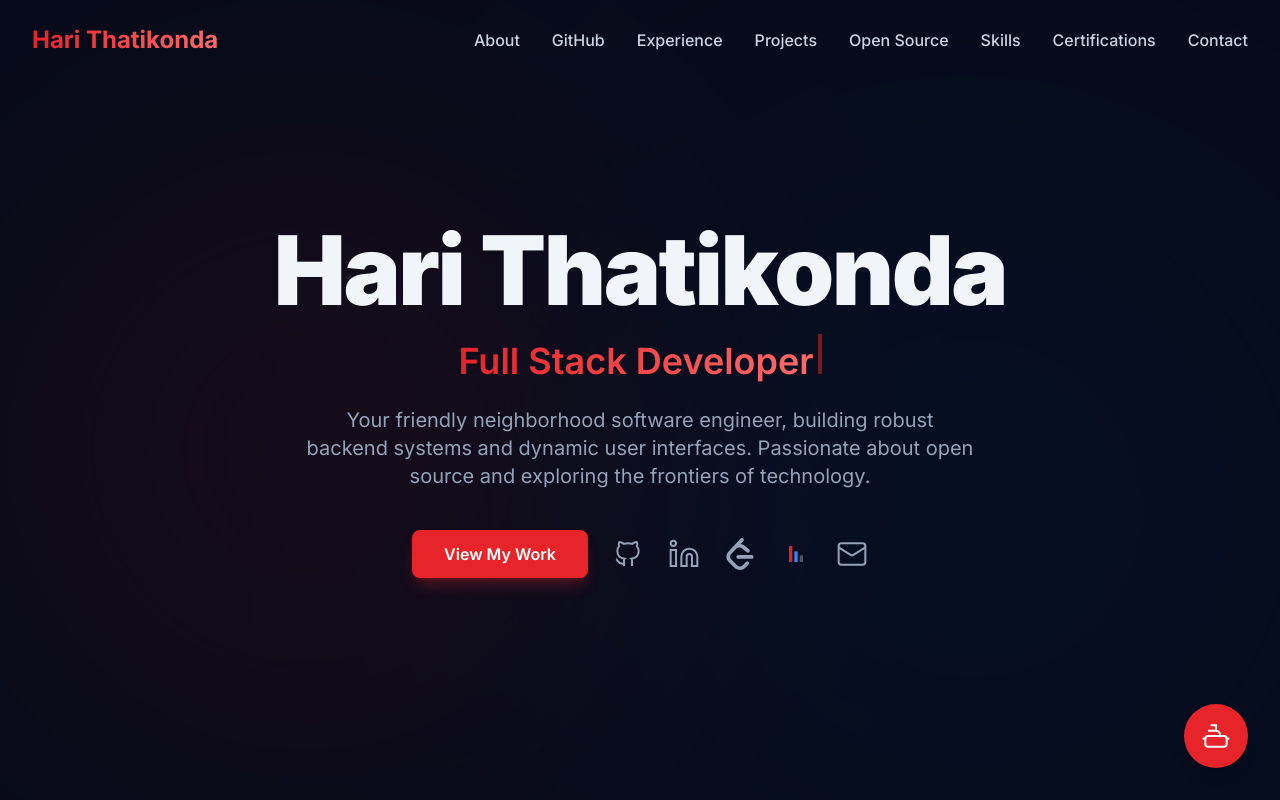
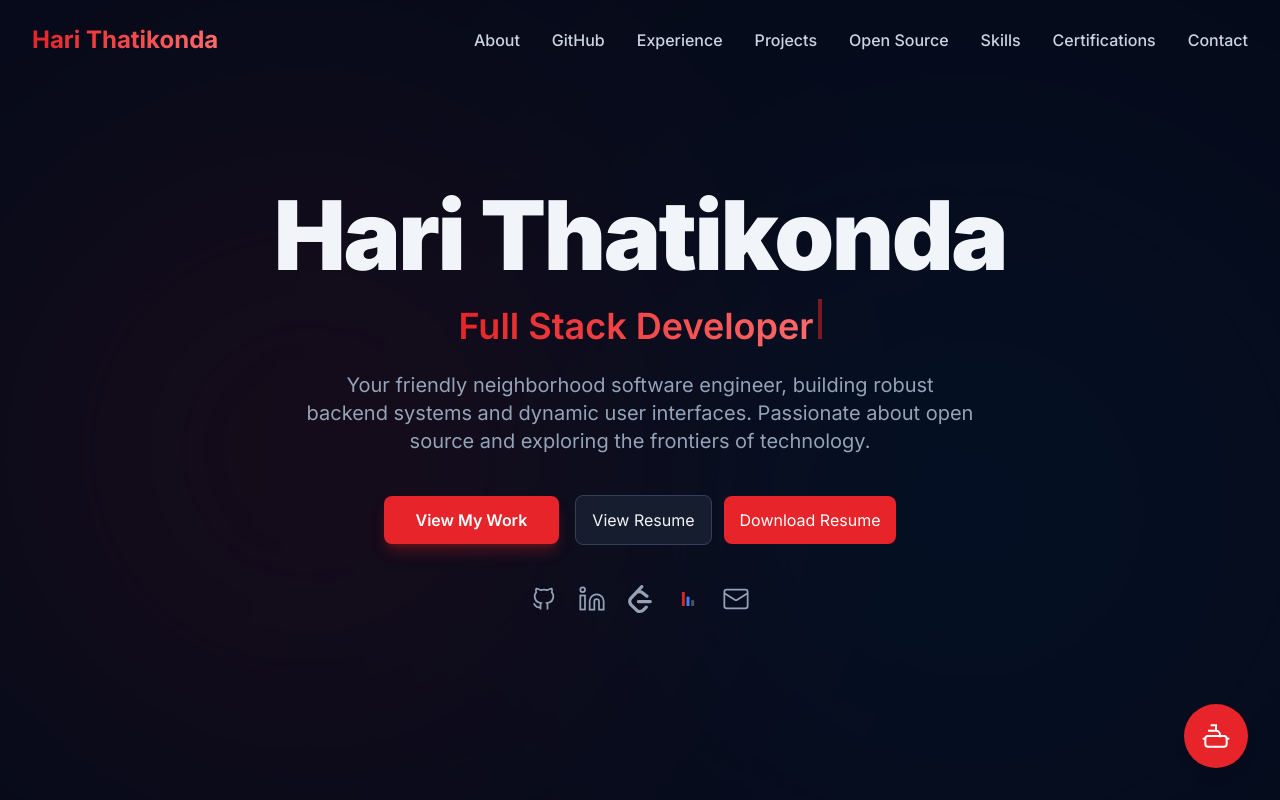
Before and after one commit to thughari/thughari.github.io, a React (Vite) app: page / in a window 1280 px wide. Shown: the top 800 px of the page. Built offline with nearby package versions, Linux system fonts and the light colour scheme.

Commit message:
added resume

```diff
--- a/components/Hero.tsx
+++ b/components/Hero.tsx
@@ -44,11 +44,12 @@ const Hero: React.FC = () => {
         Your friendly neighborhood software engineer, building robust backend systems and dynamic user interfaces. Passionate about open source and exploring the frontiers of technology.
       </motion.p>
       <motion.div
-        className="mt-10 flex flex-col sm:flex-row items-center gap-6"
+        className="mt-10 flex flex-col items-center gap-6"
         initial={{ opacity: 0, y: 20 }}
         animate={{ opacity: 1, y: 0 }}
         transition={{ duration: 0.5, delay: 0.6 }}
       >
+        <div className="flex flex-col sm:flex-row items-center gap-4">
           <motion.button
             onClick={scrollToProjects}
             className="bg-spidey-red text-white font-semibold px-8 py-3 rounded-lg shadow-lg shadow-red-600/30 transition-all duration-300 hover:bg-red-500 hover:shadow-xl hover:shadow-red-500/40"
@@ -57,21 +58,43 @@ const Hero: React.FC = () => {
           >
             View My Work
           </motion.button>
-        <div className="flex items-center space-x-6">
+
+          <div className="flex items-center gap-3">
+            <a
+              href={personalInfo.resume}
+              target="_blank"
+              rel="noopener noreferrer"
+              className="inline-flex items-center px-4 py-3 bg-slate-800/60 text-slate-100 rounded-lg border border-slate-700 hover:bg-slate-700 transition"
+              aria-label="View Resume"
+            >
+              View Resume
+            </a>
+            <a
+              href={personalInfo.resume}
+              download="Hari Thatikonda.pdf"
+              className="inline-flex items-center px-4 py-3 bg-spidey-red text-white rounded-lg hover:bg-red-500 transition"
+              aria-label="Download Resume"
+            >
+              Download Resume
+            </a>
+          </div>
+        </div>
+
+        <div className="mt-4 flex items-center space-x-5">
           <motion.a href={personalInfo.socials.github} target="_blank" rel="noopener noreferrer" variants={iconVariants} whileHover="hover" whileTap="tap" aria-label="GitHub Profile">
-            <GitHubIcon className="w-8 h-8 text-slate-400 transition-colors" />
+            <GitHubIcon className="w-7 h-7 text-slate-400 transition-colors" />
           </motion.a>
           <motion.a href={personalInfo.socials.linkedin} target="_blank" rel="noopener noreferrer" variants={iconVariants} whileHover="hover" whileTap="tap" aria-label="LinkedIn Profile">
-            <LinkedInIcon className="w-8 h-8 text-slate-400 transition-colors" />
+            <LinkedInIcon className="w-7 h-7 text-slate-400 transition-colors" />
           </motion.a>
           <motion.a href={personalInfo.socials.leetcode} target="_blank" rel="noopener noreferrer" variants={iconVariants} whileHover="hover" whileTap="tap" aria-label="LeetCode Profile">
-            <LeetCodeIcon className="w-8 h-8 text-slate-400 transition-colors" />
+            <LeetCodeIcon className="w-7 h-7 text-slate-400 transition-colors" />
           </motion.a>
           <motion.a href={personalInfo.socials.codeforces} target="_blank" rel="noopener noreferrer" variants={iconVariants} whileHover="hover" whileTap="tap" aria-label="Codeforces Profile">
-            <CodeforcesIcon className="w-8 h-8 text-slate-400 transition-colors" />
+            <CodeforcesIcon className="w-7 h-7 text-slate-400 transition-colors" />
           </motion.a>
           <motion.a href={`mailto:${personalInfo.email}`} variants={iconVariants} whileHover="hover" whileTap="tap" aria-label="Send Email">
-            <MailIcon className="w-8 h-8 text-slate-400 transition-colors" />
+            <MailIcon className="w-7 h-7 text-slate-400 transition-colors" />
           </motion.a>
         </div>
       </motion.div>
--- a/constants.ts
+++ b/constants.ts
@@ -6,6 +6,7 @@ export const personalInfo = {
   title: "Full Stack Developer",
   email: "haribabutatikonda3@gmail.com",
   phone: "+91-90328 05118",
+  resume: "HariThatikonda.pdf",
   socials: {
     github: "https://github.com/thughari",
     linkedin: "https://www.linkedin.com/in/hari-thatikonda/",
```
Also changed, not shown: 1 other file (tests, documents, lock files or other folders). Lines whose indentation alone changed are shown as unchanged.
